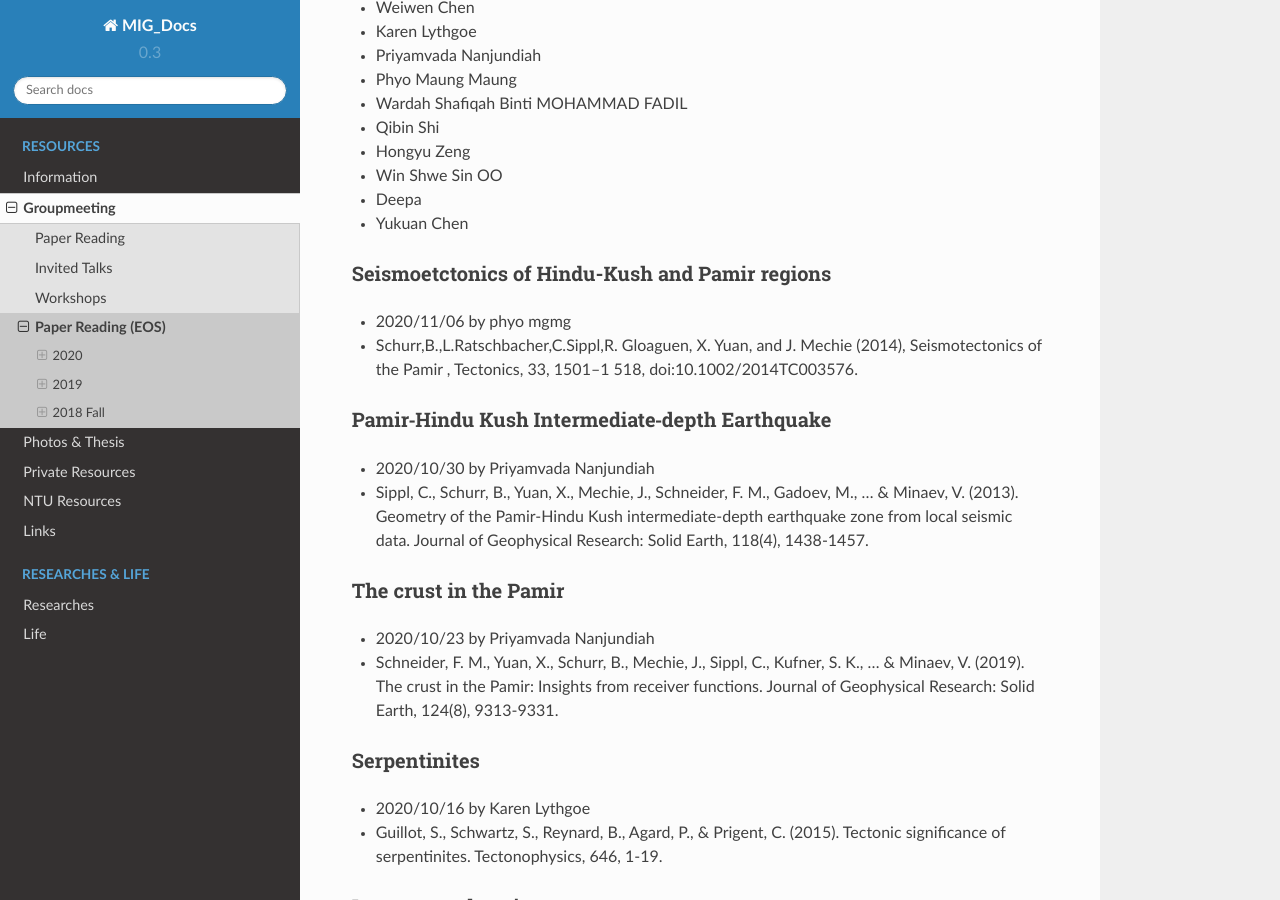
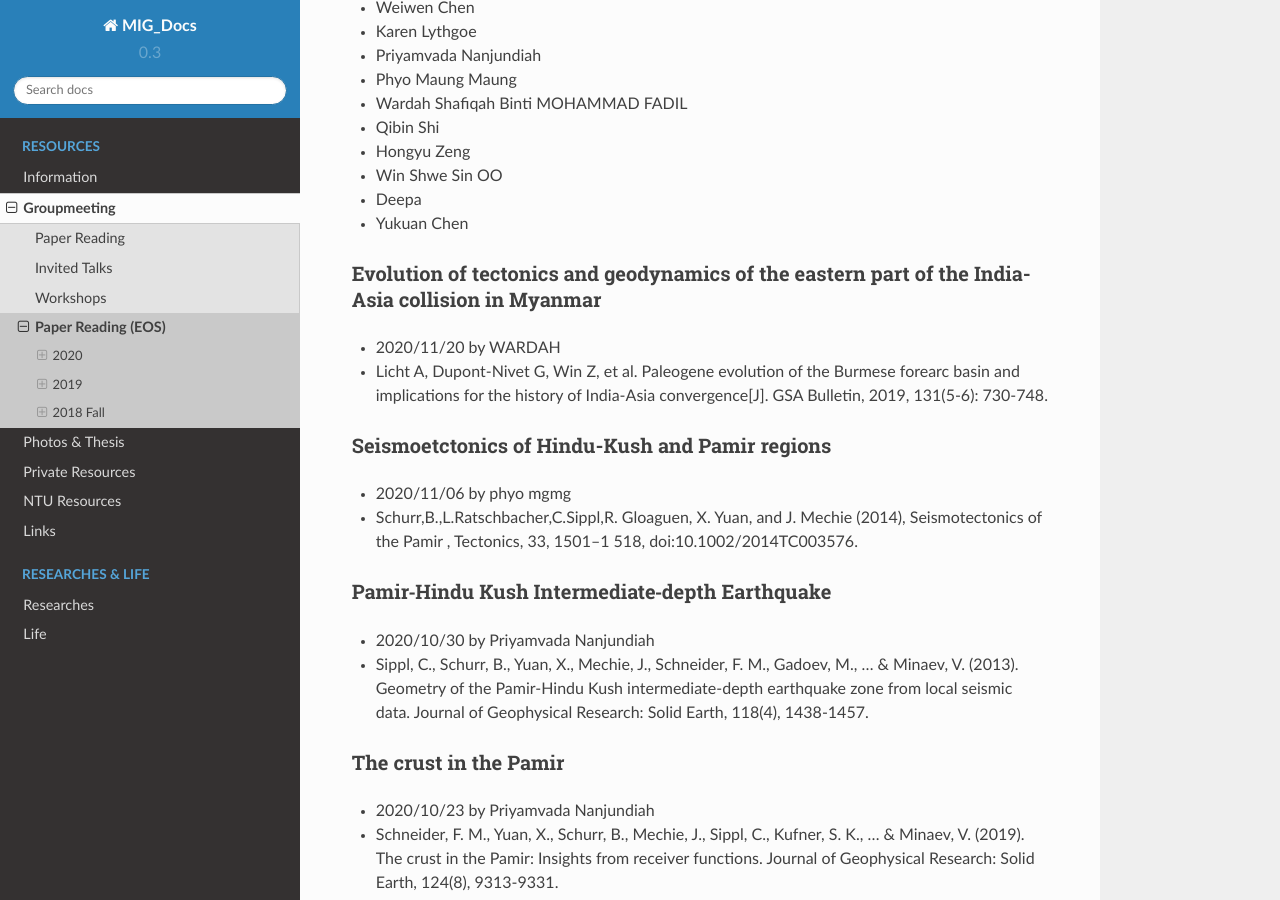
Before and after one commit to MIGG-NTU/MIG_Docs, a Sphinx documentation site: the page built from source/groupmeeting/paper-reading-EOS.rst, in a window 1280 px wide and 900 px high, scrolled down 366 px. Built offline with Sphinx 7.4.7 and the Read the Docs theme 2.0.0, drawn with Linux system fonts in a browser that asks for light colours.

Commit message:
update EOS paper reading (#17)

```diff
--- a/source/groupmeeting/paper-reading-EOS.rst
+++ b/source/groupmeeting/paper-reading-EOS.rst
@@ -19,6 +19,12 @@ This website is a backup of group meeting information of `EOS Observational Seis
 - Win Shwe Sin OO
 - Deepa
 - Yukuan Chen
+
+Evolution of tectonics and geodynamics of the eastern part of the India-Asia collision in Myanmar
+++++++++++++++++++++++++++++++++++++++++++++++++++++++++++++++++++++++++++++++++++++++++++++++++++
+
+- 2020/11/20 by WARDAH
+- Licht A, Dupont-Nivet G, Win Z, et al. Paleogene evolution of the Burmese forearc basin and implications for the history of India-Asia convergence[J]. GSA Bulletin, 2019, 131(5-6): 730-748.
 
 Seismoetctonics of Hindu-Kush and Pamir regions
 +++++++++++++++++++++++++++++++++++++++++++++++
```
